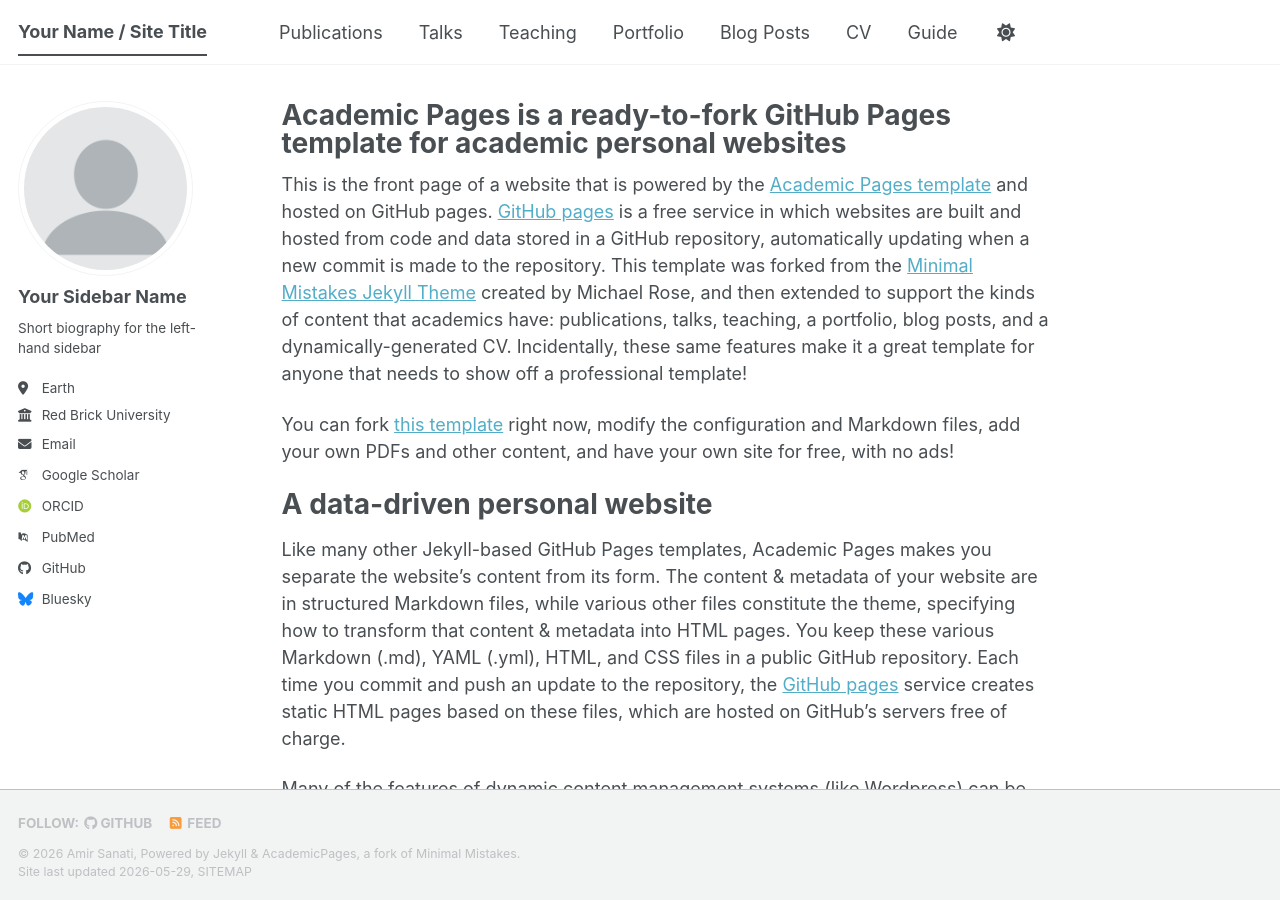
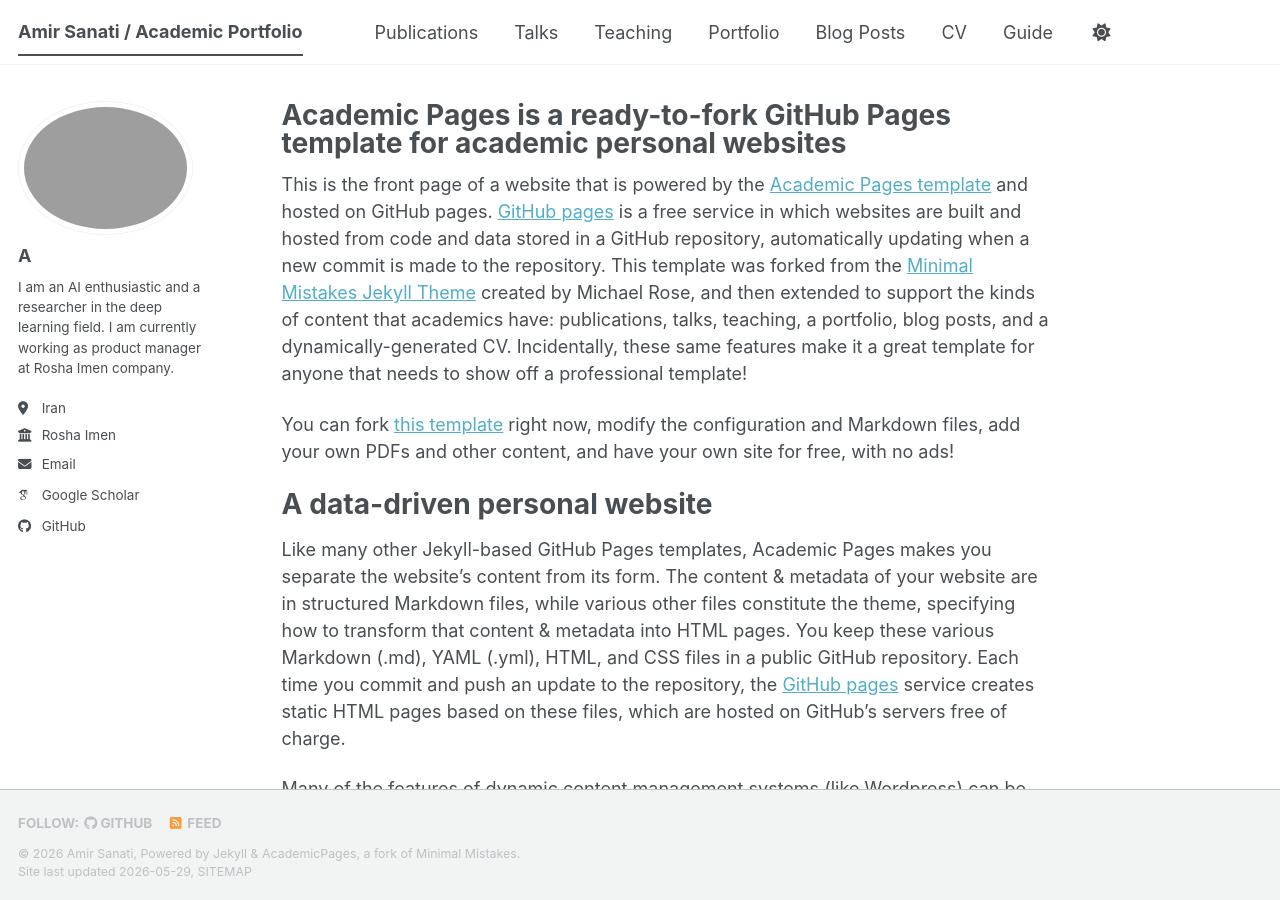
Before and after one commit to mramirsnt/mramirsnt.github.io, a Jekyll site: the page built from _pages/about.md, in a window 1280 px wide and 900 px high. Built offline with Jekyll 4.4.1, drawn with Linux system fonts in a browser that asks for light colours; some web fonts are replaced; a script bundle is joined from its source files by our own code; library files that are not in the unit come from our copies.

Commit message:
added profile image and my social media information

```diff
--- a/_config.yml
+++ b/_config.yml
@@ -9,7 +9,7 @@
 # Basic Site Settings
 locale                   : "en-US"
 site_theme               : "default" # The available themes options are "default", "air", "sunrise", "mint", "dirt" and "contrast"
-title                    : "Your Name / Site Title"
+title                    : "Amir Sanati / Academic Portfolio"
 title_separator          : "-"
 name                     : &name "Amir Sanati"
 description              : &description "Amir Sanati's academic portfolio"   # Update this with a general description of your site, this is the default if not overridden by a page
@@ -23,25 +23,25 @@ repository               : "academicpages/academicpages.github.io"
 #               Additional customization can be done by editing /_includes/author-profile.html
 author:
   # Biographic information
-  avatar           : "profile.png"
-  name             : "Your Sidebar Name"
+  avatar           : "amir.jpeg"
+  name             : "A"
   pronouns         : # example: "she/her"
-  bio              : "Short biography for the left-hand sidebar"
-  location         : "Earth"
-  employer         : "Red Brick University"
+  bio              : "I am an AI enthusiastic and a researcher in the deep learning field. I am currently working as product manager at Rosha Imen company."
+  location         : "Iran"
+  employer         : "Rosha Imen"
   uri              : # URL
-  email            : "none@example.org"
+  email            : "mramirsnt@gmail.com"
 
   # Academic websites
   academia         : # URL
   arxiv            : # URL - Update with the correct link to your profile
-  googlescholar    : "https://scholar.google.com/citations?user=PS_CX0AAAAAJ"
+  googlescholar    : "https://scholar.google.com/citations?user=ijLwGiAAAAAJ&hl=en"
   inspire-hep      : # URL
   impactstory      : # URL
-  orcid            : "https://orcid.org/yourorcidurl"
+  orcid            : #
   semantic         : # URL
   ssrn             : # URL
-  pubmed           : "https://www.ncbi.nlm.nih.gov/pubmed/?term=john+snow"
+  pubmed           : #
   researchgate     : # URL
   scopus           : # URL
   zotero           : # URL
@@ -51,13 +51,13 @@ author:
   bitbucket        : # Username - Update with your username on the site
   codepen          : # Username
   dribbble         : # Username
-  github           : "academicpages"
+  github           : "mramirsnt" # Username - Update with your username on the site
   kaggle           : # Username
   stackoverflow    : # User number or user number and name (i.e., use "1" or "1/jeff-atwood")
 
   # Social media
   artstation       : # Username
-  bluesky          : "bsky.app" # Replace this with you Bluesky username
+  bluesky          : # # Replace this with you Bluesky username
   facebook         : # Username
   flickr           : # Username
   foursquare       : # Username
```
Also changed, not shown: 1 other file.
